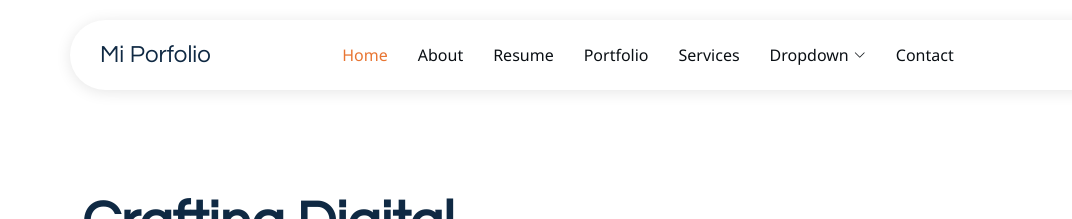
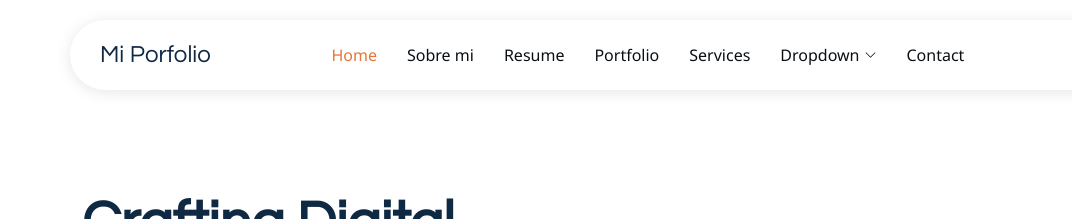
Before and after one commit to Fpcarlosc/pmdm, a plain HTML site: page index.html in a window 1280 px wide. Shown: the top 219 px of the page, 0-1072 px from the left. Drawn offline with Linux system fonts and the light colour scheme.

Commit message:
cambio about

```diff
--- a/index.html
+++ b/index.html
@@ -50,7 +50,7 @@
       <nav id="navmenu" class="navmenu">
         <ul>
           <li><a href="#hero" class="active">Home</a></li>
-          <li><a href="#about">About</a></li>
+          <li><a href="#about">Sobre mi</a></li>
           <li><a href="#resume">Resume</a></li>
           <li><a href="#portfolio">Portfolio</a></li>
           <li><a href="#services">Services</a></li>
```
